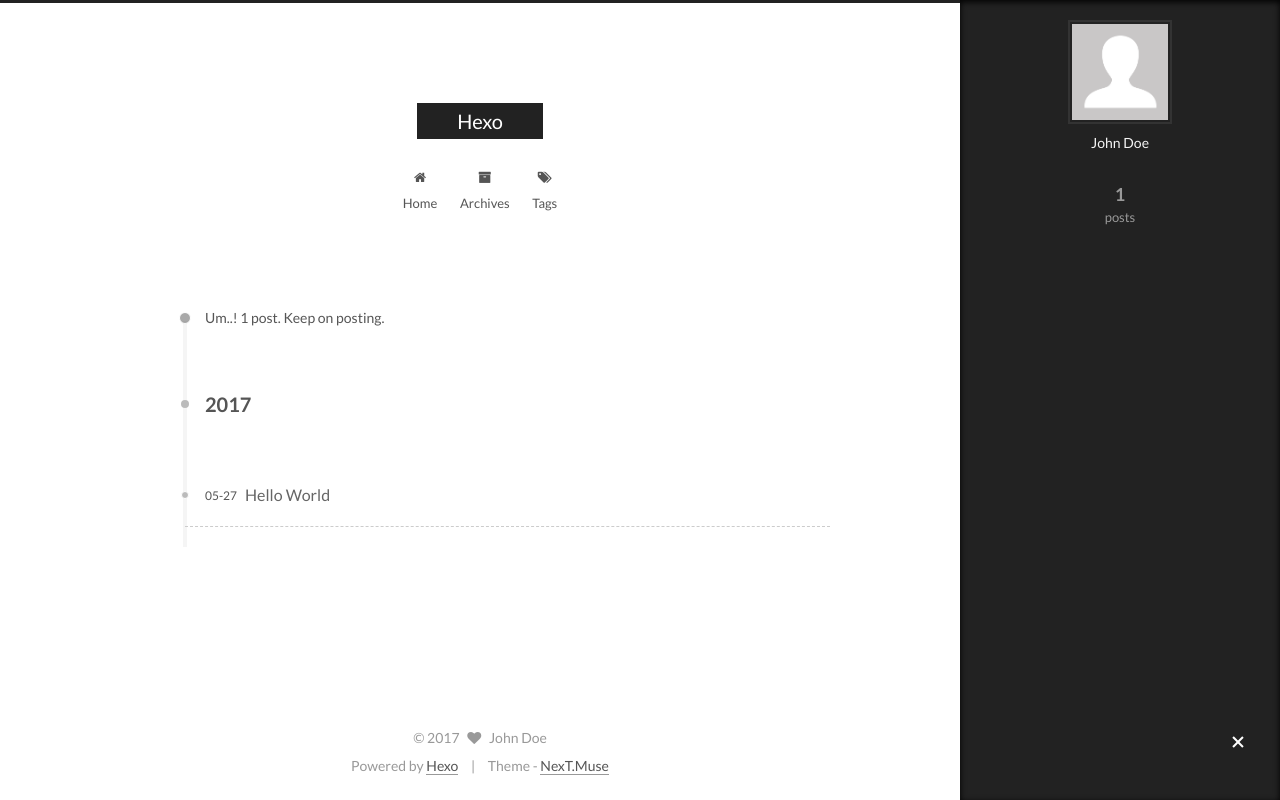
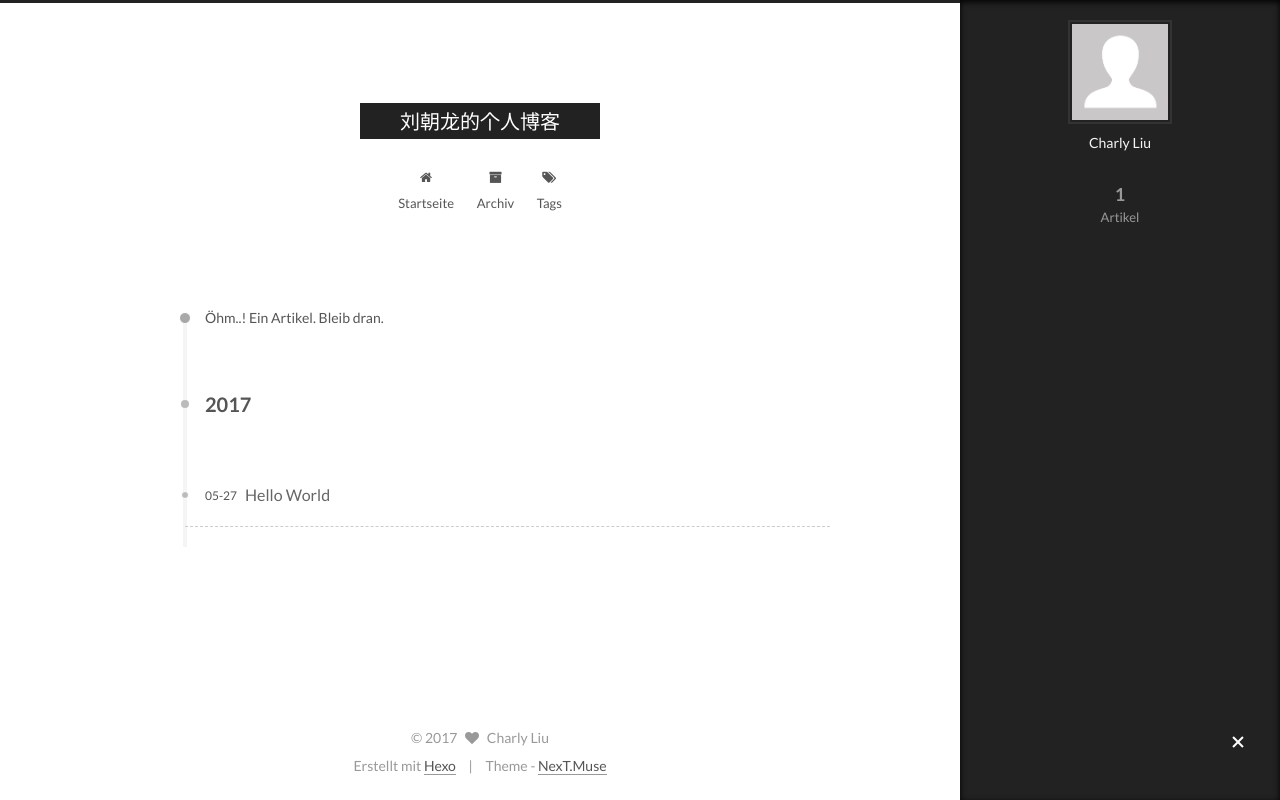
Before and after one commit to charlyliusir/charlyliusir-github.io, a plain HTML site: page archives/index.html in a window 1280 px wide. Both pictures are taken after a click on the element 1238 px from the left and 743 px from the top of the page. Drawn offline with Linux system fonts and the light colour scheme.

Commit message:
Site updated: 2017-05-28 11:54:55

```diff
--- a/archives/index.html
+++ b/archives/index.html
@@ -5,7 +5,7 @@
 
 
 
-<html class="theme-next muse use-motion" lang="">
+<html class="theme-next muse use-motion" lang="chinese">
 <head>
   <meta charset="UTF-8"/>
 <meta http-equiv="X-UA-Compatible" content="IE=edge" />
@@ -91,11 +91,11 @@
 
 
 <meta property="og:type" content="website">
-<meta property="og:title" content="Hexo">
+<meta property="og:title" content="刘朝龙的个人博客">
 <meta property="og:url" content="http://yoursite.com/archives/index.html">
-<meta property="og:site_name" content="Hexo">
+<meta property="og:site_name" content="刘朝龙的个人博客">
 <meta name="twitter:card" content="summary">
-<meta name="twitter:title" content="Hexo">
+<meta name="twitter:title" content="刘朝龙的个人博客">
 
 
 
@@ -129,10 +129,10 @@
 
 
 
-  <title>Archive | Hexo</title>
+  <title>Archiv | 刘朝龙的个人博客</title>
 </head>
 
-<body itemscope itemtype="http://schema.org/WebPage" lang="">
+<body itemscope itemtype="http://schema.org/WebPage" lang="chinese">
 
 
 
@@ -166,7 +166,7 @@
     <div class="custom-logo-site-title">
       <a href="/"  class="brand" rel="start">
         <span class="logo-line-before"><i></i></span>
-        <span class="site-title">Hexo</span>
+        <span class="site-title">刘朝龙的个人博客</span>
         <span class="logo-line-after"><i></i></span>
       </a>
     </div>
@@ -196,7 +196,7 @@
 
               <i class="menu-item-icon fa fa-fw fa-home"></i> <br />
 
-            Home
+            Startseite
           </a>
         </li>
 
@@ -206,7 +206,7 @@
 
               <i class="menu-item-icon fa fa-fw fa-archive"></i> <br />
 
-            Archives
+            Archiv
           </a>
         </li>
 
@@ -248,7 +248,7 @@
 
 
 
-      Um..! 1 post. Keep on posting.
+      Öhm..! Ein Artikel. Bleib dran.
     </span>
 
 
@@ -330,8 +330,8 @@
         <div class="site-author motion-element" itemprop="author" itemscope itemtype="http://schema.org/Person">
           <img class="site-author-image" itemprop="image"
                src="/images/avatar.gif"
-               alt="John Doe" />
-          <p class="site-author-name" itemprop="name">John Doe</p>
+               alt="Charly Liu" />
+          <p class="site-author-name" itemprop="name">Charly Liu</p>
 
               <p class="site-description motion-element" itemprop="description"></p>
 
@@ -342,7 +342,7 @@
             <div class="site-state-item site-state-posts">
               <a href="/archives">
                 <span class="site-state-item-count">1</span>
-                <span class="site-state-item-name">posts</span>
+                <span class="site-state-item-name">Artikel</span>
               </a>
             </div>
 
@@ -391,12 +391,12 @@
   <span class="with-love">
     <i class="fa fa-heart"></i>
   </span>
-  <span class="author" itemprop="copyrightHolder">John Doe</span>
+  <span class="author" itemprop="copyrightHolder">Charly Liu</span>
 </div>
 
 
 <div class="powered-by">
-  Powered by <a class="theme-link" href="https://hexo.io">Hexo</a>
+  Erstellt mit  <a class="theme-link" href="https://hexo.io">Hexo</a>
 </div>
 
 <div class="theme-info">
```
Also changed, not shown: 2017/05/27/hello-world/index.html (+17 -17 lines), archives/2017/05/index.html (+15 -15 lines), archives/2017/index.html (+15 -15 lines), index.html (+17 -17 lines).
